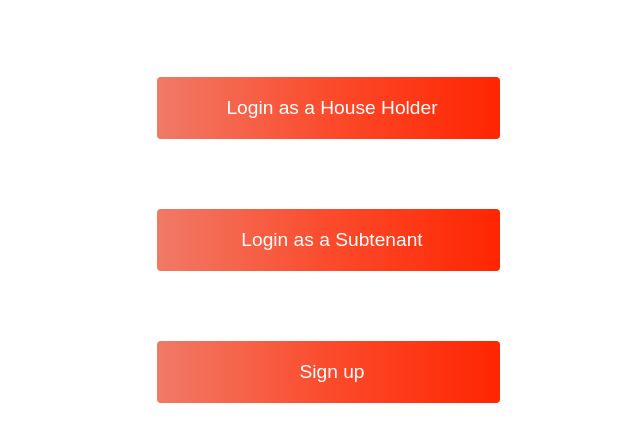
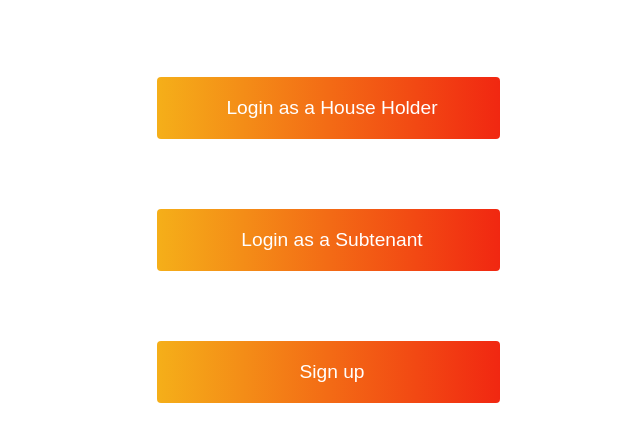
Before and after one commit to ChenLipschitz/Subnet-Website, a plain HTML site: page webPapes/index.html in a window 1280 px wide. Shown: the part 40-482 px from the top of the page, without its empty margins (312-952 px from the left). Drawn offline with Linux system fonts and the light colour scheme.

Commit message:
update logo

```diff
--- a/webPapes/index.html
+++ b/webPapes/index.html
@@ -23,13 +23,13 @@
                 </li>
             </ul>
             <div class="navbar__btn">
-                <a href="#" class="button">
+                <a href="#login-Holder" class="button">
                     <i class="fa fa-gem"></i> Login as a House Holder
                 </a>
-                <a href="#" class="button">
+                <a href="#login-Subtenant" class="button">
                     <i class="fa fa-gem"></i> Login as a Subtenant
                 </a>
-                <a href="#" class="button">
+                <a href="#sign-up" class="button">
                     <i class="fa fa-gem"></i> Sign up
                 </a>
             </div>
--- a/webPapes/styles.css
+++ b/webPapes/styles.css
@@ -87,9 +87,9 @@
     border: none;
     outline: none;
     border-radius: 4px;
-    background: #ff2500;
-    background: -webkit-linear-gradient(to right, #f07a66, #fb4b2c, #ff2500);
-    background: linear-gradient(to right, #f07a66, #fb4b2c, #ff2500);
+    background: #f12711;
+    background: -webkit-linear-gradient(to right, #f5af19, #f12711);
+    background: linear-gradient(to right, #f5af19, #f12711);
 }
 
 .fa-gem {
```
